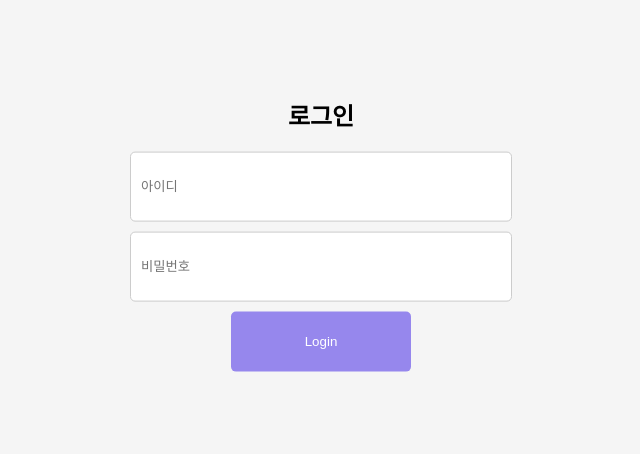
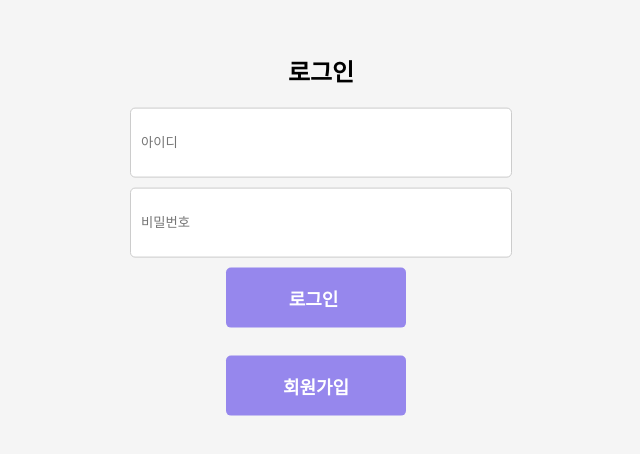
Before and after one commit to sihun0105/iot_project_PRONT, a React (Create React App) app: page /login in a window 1280 px wide. Shown: the part 176-630 px from the top of the page, without its empty margins (319-959 px from the left). Built offline with nearby package versions, Linux system fonts and the light colour scheme.

Commit message:
feat 회원가입 버튼 추가

```diff
--- a/src/css/login.css
+++ b/src/css/login.css
@@ -37,7 +37,6 @@ body{
     width: 360px;
     height: 48px;
   }
-
   .login-button {
     background-color: #9687ed;
     color: white;
@@ -47,4 +46,24 @@ body{
     cursor: pointer;
     width: 180px;
     height: 60px;
+    margin-right: 10px;
+    align-items: center;
+    justify-content: center;
+    font-weight: bold;
+    font-size: 18px;
+    text-transform: uppercase;
+    transition: background-color 0.3s ease;
   }
+
+  .login-button:hover {
+    background-color: #7e6ac9;
+  }
+
+  .login-button span {
+    margin-right: 5px;
+  }
+
+  .signup-button {
+    align-self: center;
+    margin-top: 10px;
+  }
--- a/src/pages/Login.js
+++ b/src/pages/Login.js
@@ -20,7 +20,7 @@ function Login() {
     try {
       const response = await axios.post(
         `${
-            "http://localhost:2005"
+          "http://localhost:2005"
         }/auth/login`,
         {
           email: email,
@@ -30,8 +30,8 @@ function Login() {
           withCredentials: true,
         }
       );
-        console.log(response.status)
-      if (response.status==200) {
+      console.log(response.status);
+      if (response.status == 200) {
         dispatch(
           userSlice.actions.setUser({
             email: response.data.email,
@@ -46,8 +46,12 @@ function Login() {
     }
   };
 
+  const handleSignUp = () => {
+    navigate("/signup");
+  };
+
   return (
-    <div className="App" style={{ backgroundColor: "#F5F5F5" }}>
+    <div className="App">
       <div className="login-container">
         <h2>로그인</h2>
         <div className="input-container">
@@ -69,9 +73,13 @@ function Login() {
             />
             <br />
             <button type="submit" className="login-button">
-              Login
+              <span>로그인</span>
             </button>
           </form>
+          <br />
+          <button onClick={handleSignUp} className="login-button signup-button">
+            회원가입
+          </button>
         </div>
       </div>
     </div>
```
